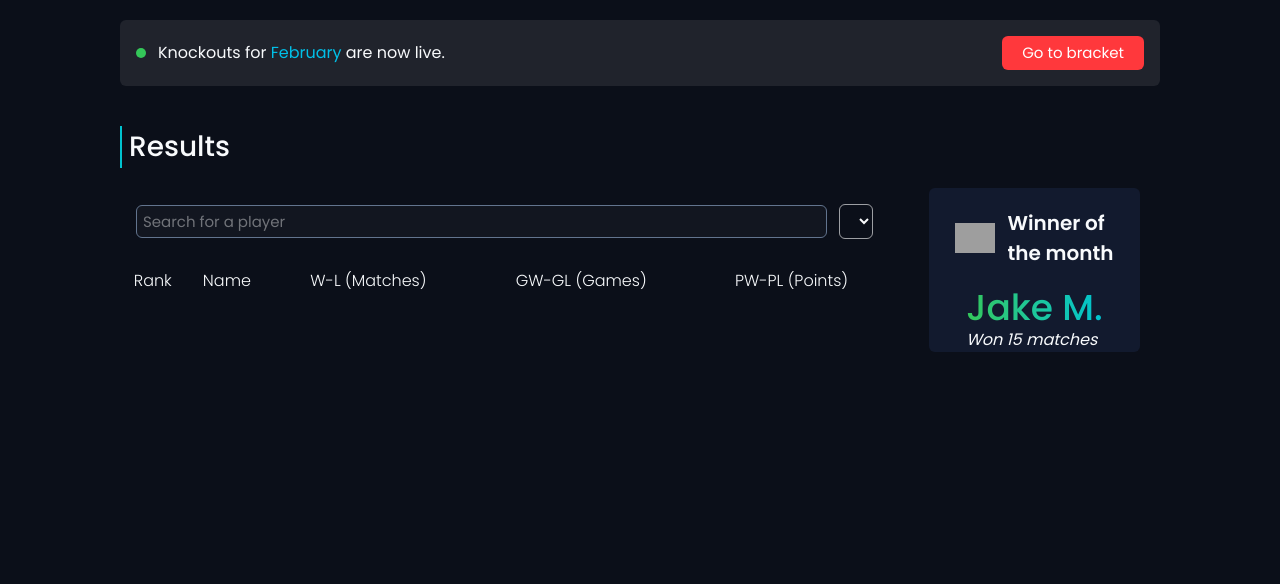
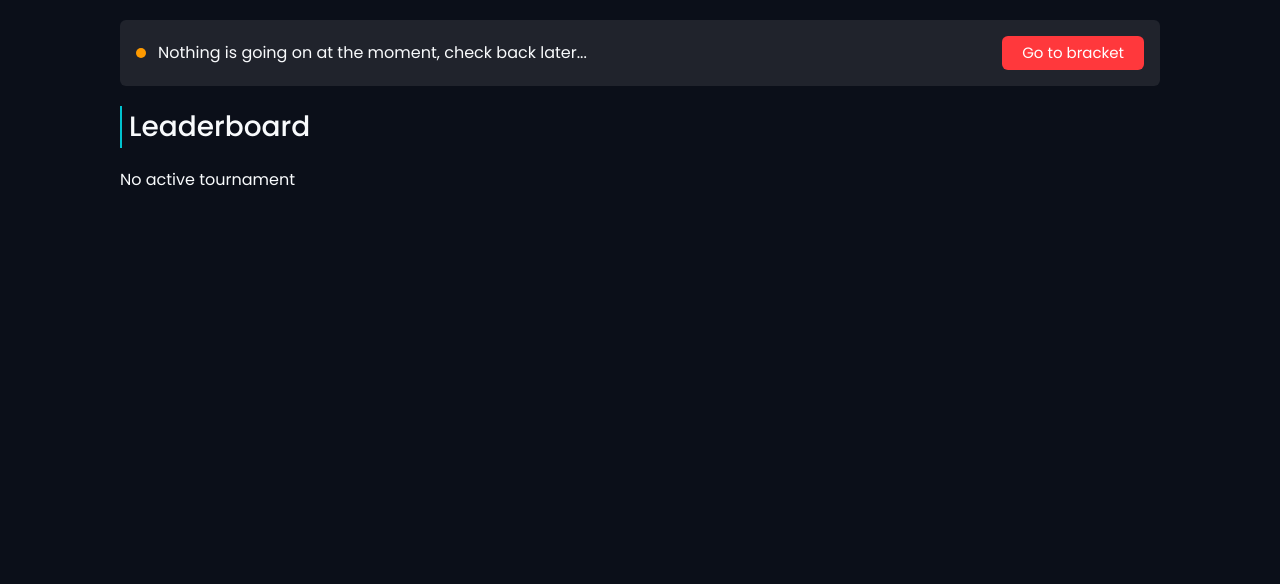
Before and after one commit to DevQuanta/SportFixture, a Flask app: template app/templates/main.html in a window 1280 px wide. Shown: the part 216-800 px from the top of the page. Run offline with Flask 3, Linux system fonts and the light colour scheme; the template is opened without the code that fills it, so the values that code supplies are empty; some libraries are stand-ins or nearby versions; grey boxes are pictures that could not be loaded.

Commit message:
Fixed critical rendering bugs affecting usability, refined logic for editing/deleting players, dynamic DOM error, and design

```diff
--- a/app/blueprints/admin/routes.py
+++ b/app/blueprints/admin/routes.py
@@ -88,7 +88,7 @@ def publish_tournament(tournament_id):
 # return view_live_tournament(tournament_id, current_round)
 @admin.route("/tournament/<int:tournament_id>/round/advance", methods=["POST"])
 def next_round(tournament_id):
-    is_placement_round = request.args.get("placement_round", False)
+    is_placement_round = request.args.get("placement", False)
 
     get_next_round(tournament_id, bool(is_placement_round))
 
--- a/app/exceptions.py
+++ b/app/exceptions.py
@@ -19,3 +19,6 @@ class TournamentNotFoundError(DomainError):
 
 class GroupNotEmptyError(DomainError):
     pass
+
+class PlayerNotFoundError(DomainError):
+    pass
--- a/app/static/dist/output.css
+++ b/app/static/dist/output.css
@@ -29,6 +29,8 @@
     --text-xs--line-height: calc(1 / 0.75);
     --text-sm: 0.875rem;
     --text-sm--line-height: calc(1.25 / 0.875);
+    --text-xl: 1.25rem;
+    --text-xl--line-height: calc(1.75 / 1.25);
     --text-2xl: 1.5rem;
     --text-2xl--line-height: calc(2 / 1.5);
     --text-3xl: 1.875rem;
--- a/app/templates/base.html
+++ b/app/templates/base.html
@@ -51,14 +51,9 @@
         {% include "partials/confirm_modal.html" %}
 
         <header
-            class="flex flex-row px-5 md:px-10 items-center justify-between h-22.5 bg-transparent border-b border-b-[#959595]"
+            class="flex flex-row px-5 md:px-10 items-center gap-4 md:justify-between md:gap-0 h-22.5 bg-transparent border-b border-b-[#959595]"
         >
-            <img
-                class="h-10 w-auto"
-                src="{{ url_for('static', filename='images/logo.svg')}}"
-            />
-
-            <div class="md:hidden mr-3" x-data="{open: false}">
+            <div class="md:hidden" x-data="{open: false}">
                 <img
                     @click="open = true"
                     class="md:h-10 md:w-auto h-8 w-auto"
@@ -67,13 +62,14 @@
 
                 <div id="menu-bar" x-show="open">
                     <div
-                        class="fixed right-0 top-0 w-full z-10 bg-black/60 h-full"
+                        class="fixed left-0 top-0 w-full z-10 bg-black/50 h-full"
                     ></div>
                     <div
-                        class="fixed right-0 top-0 w-2/3 z-999 bg-[#080808] h-full"
+                        class="fixed left-0 top-0 w-4/5 z-999 bg-[#080808] h-full"
                         @click.outside="open = false"
                     >
-                        <div class="flex flex-col h-full items-center">
+                        <div class="flex flex-col h-full items-left px-8 py-8 justify-between">
+                            <div>
                             <div class="flex flex-col gap-4 mb-50 mt-40">
                                 <a
                                     href="/"
@@ -95,26 +91,36 @@
 
                                 {% endif %}
                             </div>
+                            </div>
+                            <div>
+
 
                             {% if current_user.is_authenticated %}
                             <a
                                 href="{{ url_for('auth.logout') }}"
-                                class="text-[24px] font-medium bg-transparent border rounded-md md:flex flex-row gap-2 items-center px-4.5 py-2"
+                                class="text-[20px] font-medium"
                             >
                                 Logout
                             </a>
                             {% else %}
                             <a
                                 href="{{ url_for('auth.login') }}"
-                                class="text-[24px] font-medium bg-transparent border rounded-md md:flex flex-row gap-2 items-center px-4.5 py-2"
+                                class="text-[24px] font-medium"
                             >
                                 Login
                             </a>
                             {% endif %}
                         </div>
+                        </div>
                     </div>
                 </div>
             </div>
+            <img
+                class="h-10 w-auto"
+                src="{{ url_for('static', filename='images/logo.svg')}}"
+            />
+
+
 
             <div
                 class="hidden md:flex md:flex-row md:gap-10 md:[&_a]:text-[18px] md:[&_a]:font-normal [&_a]:text-[#f8fafc] [&_a]:no-underline"
--- a/app/templates/knockouts.html
+++ b/app/templates/knockouts.html
@@ -5,7 +5,7 @@ content %}
     Current Tournament
 </h1>
 
-
+{% if tournament %}
 <div id="live-stage-container">
     <div
         class="flex flex-row w-full h-full gap-10 justify-between items-center mt-5 mb-5"
@@ -58,4 +58,8 @@ content %}
     </div>
 </div>
 
+{% else %}
+<div class="mt-5">No active tournament</div>
+
+{% endif %}
 {% endblock %}
--- a/app/templates/main.html
+++ b/app/templates/main.html
@@ -5,17 +5,20 @@ content %}
     Internal Match Tracker
 </h1>
 
-<div id="main-content">
-
 <p id="intro" class="mt-1.25 text-[17px] font-thin tracking-[0.06em]">
     Stay up-to-date with the latest matches at our club.
 </p>
 
-<div class="mt-5 bg-[#D9D9D91A] rounded-md p-4 w-full flex flex-row justify-between items-center mb-10">
+
+<div class="mt-5 bg-[#D9D9D91A] rounded-md p-4 w-full flex flex-row justify-between items-center mb-5">
 
   <div class="flex flex-row gap-3 items-center text-[16px]">
-    <div class="w-2.5 h-2.5 bg-[#34c759] rounded-full"></div>
+    <div class="w-2.5 h-2.5 {% if tournament %} bg-[#34c759] {% else %} bg-amber-500 {% endif %} rounded-full"></div>
+    {% if tournament %}
     <span>Knockouts for <span class="text-[#00c0e8]">February</span> are now live.</span>
+    {% else %}
+    <span>Nothing is going on at the moment, check back later...</span>
+    {% endif %}
   </div>
 
   <a href="knockouts" class="bg-[#ff383c] text-white rounded-md py-1.5 px-5 text-[15px] cursor-pointer inline-block no-underline hover:bg-[#e02e32] transition-colors">
@@ -25,14 +28,30 @@ content %}
 </div>
 
 <h2 class="h2-b-l">
-    Results
+    Leaderboard
 </h2>
 
-<div class="flex flex-row gap-10 p-5 pl-0 w-full">
-    <div class="flex flex-col w-full h-full rounded-md gap-3.5">
-        <div class="flex flex-row w-full gap-3 p-4 items-center">
+<div class="flex flex-col md:flex-row h-full w-full mt-5">
+
+
+{% if tournament %}
+<div
+    class="flex flex-col bg-[#121A2E] justify-center w-full md:w-80 rounded-md items-center gap-2 px-5 py-5 mr-10"
+>
+    <div class="flex flex-row items-center gap-3 font-semibold text-[20px] w-full justify-center">
+        <img class="h-fit w-fit" src="{{ url_for('static', filename='images/trophy.svg') }}">Winner of<br>the month</div>
+
+    <div class="flex flex-col w-full items-center">
+    <h2 class="text-4xl font-medium bg-linear-to-r from-[#34C759] to-[#00C3D0] bg-clip-text text-transparent">{{ standings[0].name }}</h2>
+    {% set matches_won=standings[0].matches_won %}
+    <span class="italic">Won {{ matches_won }} match{% if matches_won > 1 %}es{% endif %}</span>
+    </div>
+</div>
+
+    <div class="flex flex-col w-full rounded-md gap-3.5">
+        <div class="flex flex-row gap-3 py-4 md:px-4 md:py-0 items-center">
             <input
-                class="px-1.5 py-1 bg-[#121620] border border-slate-500 w-full h-full rounded-md text-white placeholder-white/40 text-[15px]" placeholder="Search for a player"
+                class="px-1.5 py-1 bg-[#121620] border border-slate-500 flex-1 rounded-md text-white placeholder-white/40 text-[15px]" placeholder="Search for a player"
                 class="inp"
                 autocomplete="off"
                 hx-get="/leaderboard/filter?tournament_id={{tournament_id}}"
@@ -41,7 +60,7 @@ content %}
                 hx-target="#search-results"
             ></input>
 
-                <select class="border border-white/60 bg-transparent h-full rounded-md px-1.5 py-1">
+                <select class="border border-white/60 bg-transparent h-full rounded-md px-1.5 py-1 ">
                     {% for tournament in tournaments %}
                         <option hx-get="/leaderboard/filter?player_name={{player_name}}" hx-target="#search-results" name="tournament_id" value="{{tournament.id}}" >{{tournament.name}}</option>
                     {% endfor %}
@@ -49,15 +68,16 @@ content %}
 
     </div>
 
-    <div id="search-results">
+    <div id="search-results" class="overflow-x-auto">
         <table class="w-full border-collapse">
             <thead>
                 <tr>
-                    <th class="text-center pb-5 font-thin">Rank</th>
-                    <th class="text-center pb-5 font-thin">Name</th>
-                    <th class="text-center pb-5 font-thin">W-L (Matches)</th>
-                    <th class="text-center pb-5 font-thin">GW-GL (Games)</th>
-                    <th class="text-center pb-5 font-thin">PW-PL (Points)</th>
+                    <th class="text-center pb-5 font-thin px-5">Rank</th>
+                    <th class="text-center pb-5 font-thin px-5">Name</th>
+                    <th class="text-center pb-5 font-thin px-5">Pts</th>
+                    <th class="text-center pb-5 font-thin px-5">W-L (Matches)</th>
+                    <th class="text-center pb-5 font-thin px-5">GW-GL (Games)</th>
+                    <th class="text-center pb-5 font-thin px-5">PW-PL (Points)</th>
                 </tr>
 
             </thead>
@@ -68,6 +88,7 @@ content %}
                 <tr class="border-b border-b-[#f8fafc80]">
                     <td class="text-center py-3">#{{ loop.index }}</td>
                     <td class="text-center py-3">{{ player.name }}</td>
+                    <td class="text-center py-3">{{ player.pts | default('0', true) }}</td>
                     <td class="text-center py-3">{{ player.matches_won }}-{{ player.matches_lost }}</td>
                     <td class="text-center py-3">{{ player.games_won }}-{{ player.games_lost }}</td>
                     <td class="text-center py-3">{{ player.points_won }}-{{ player.points_lost }}</td>
@@ -78,21 +99,13 @@ content %}
         </table>
     </div>
     </div>
-    <div
-        class="flex flex-col bg-[#121A2E] w-70 h-100% rounded-md items-center gap-5"
-    >
-        <div class="flex flex-row items-center gap-3 justify-center mt-5 font-semibold text-[20px]">
-            <img src="{{ url_for('static', filename='images/trophy.svg') }}" height="100%" width="40px">Winner of<br>the month</div>
 
-        <div class="flex flex-col">
-        <h2 class="text-4xl font-medium bg-linear-to-r from-[#34C759] to-[#00C3D0] bg-clip-text text-transparent">Jake M. </h2>
-        <span class="italic">Won 15 matches</span>
-        </div>
-    </div>
 
 
 </div>
 
-</div>
+{% else %}
+<div>No active tournament</div>
 
+{% endif %}
 {% endblock %}
--- a/app/templates/partials/confirm_modal.html
+++ b/app/templates/partials/confirm_modal.html
@@ -1,4 +1,4 @@
-<div x-data="{ open: false, title: '', method: 'POST', actionUrl: '', targetId: '' }"
+<div x-data="{ open: false, title: '', method: 'POST', actionUrl: '', targetId: '', swap: '' }"
      @open-confirm-modal.window="
         open = true;
         title = $event.detail.title;
@@ -18,15 +18,13 @@
     <div class="flex flex-col items-center h-full gap-8">
         <div class="text-[20px]" x-text="title"></div>
         <div class="flex flex-row gap-3 w-full">
-            <button @click="open = false" class="rounded bg-slate-700 px-4 py-3">Cancel</button>
-            <button @click="open = false"
-                                    :hx-post="method === 'POST' ? actionUrl : null"
-                                    :hx-delete="method === 'DELETE' ? actionUrl : null"
-                                    :hx-put="method === 'PUT' ? actionUrl : null"
-                                    :hx-patch="method === 'PATCH' ? actionUrl : null"
-                                    :hx-target="targetId"
-                                    :hx-swap="swap"
-                                    class="rounded bg-red-600 px-4 py-3">Confirm</button>
+            <button @click="open = false" class="rounded bg-slate-700 px-4 py-3 hover:cursor-pointer">Cancel</button>
+            <button @click="
+                                        htmx.ajax(method, actionUrl, { target: targetId, swap: swap });
+                                        open = false;
+                                    "
+
+                                    class="rounded bg-red-600 px-4 py-3 hover:cursor-pointer">Confirm</button>
         </div>
     </div>
 </div>
--- a/app/templates/partials/edit_match_card.html
+++ b/app/templates/partials/edit_match_card.html
@@ -17,6 +17,8 @@
         hx-ext="json-enc"
         class="w-full flex flex-col"
     >
+        <input type="hidden" name="current_round" value="{{ current_round }}">
+            <input type="hidden" name="current_scope" value="{{ current_scope }}">
         <div
             class="grid grid-cols-[1fr_repeat(5,35px)] gap-y-1.5 gap-x-4 justify-between bg-[#121A2E] px-5 py-1 items-center w-full"
         >
--- a/app/templates/partials/edit_player_row.html
+++ b/app/templates/partials/edit_player_row.html
@@ -10,7 +10,7 @@
         <td class="actions-col text-center py-3">
             <div class="flex flex-row justify-center gap-3">
                 <button
-                    hx-post="/save-player/{{ player.id }}"
+                    hx-post="/save-player/{{ player.id }}?tournament_id={{ tournament.id }}"
                     hx-target="#player-row-{{ player.id }}"
                     hx-include="closest tr"
                     hx-swap="outerHTML"
--- a/app/templates/partials/knockouts_live.html
+++ b/app/templates/partials/knockouts_live.html
@@ -23,7 +23,7 @@
 
         <div class="relative" x-data="{open: false}">
             <div>
-             <button class="px-3 py-1.5 rounded-md bg-[#242A32] hover:cursor-pointer flex flex-row items-center hover:text-white focus:outline-none focus:ring-2 focus:ring-slate-500/50 transition-colors hover:bg-slate-700/80 duration-150 gap-1.5"
+             <button class="px-3 py-1.5 font-medium text-[14px] rounded-md bg-slate-800 text-gray-300 hover:bg-slate-700 hover:cursor-pointer flex flex-row items-center hover:text-white focus:outline-none focus:ring-none focus:ring-slate-500/50 transition-colors duration-150 gap-1.5"
                  @click="open = true"
                  @keydown.escape="open = false">
                      <span>More</span>
--- a/app/templates/partials/single_player_row.html
+++ b/app/templates/partials/single_player_row.html
@@ -7,7 +7,7 @@
     <td>
         <div class="flex flex-row justify-center gap-3">
             <button
-                hx-get="/edit-player/{{ player.id }}"
+                hx-get="/edit-player/{{ player.id }}?tournament_id={{ tournament.id }}"
                 hx-target="#player-row-{{ player.id }}"
                 hx-swap="outerHTML"
                 class="hover:cursor-pointer"
@@ -22,7 +22,7 @@
                 @click="$dispatch('open-confirm-modal', {
                     title: 'Are you sure you want to remove {{ player.name }}?',
                     method: 'DELETE',
-                    actionUrl: '/delete-player/{{ player.id }}',
+                    actionUrl: '/delete-player/{{ player.id }}?tournament_id={{ tournament.id }}',
                     targetId: '#player-row-{{ player.id }}',
                     swap: 'outerHTML'
                 })"
```
Also changed, not shown: other parts of app/static/dist/output.css (+142 -0 lines), app/blueprints/api/routes.py (+27 -6 lines), app/blueprints/public/routes.py (+6 -3 lines), app/services/player_service.py (+11 -6 lines), app/services/tournament_service.py (+5 -2 lines), instance/app.db.
